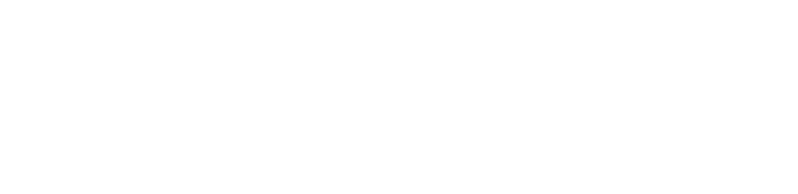
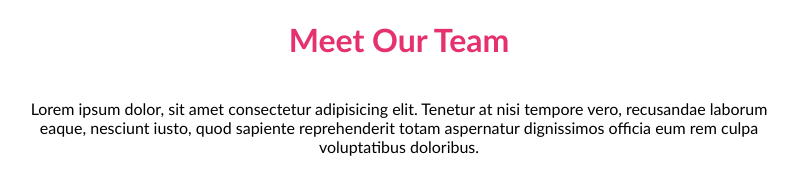
Before and after one commit to marcovalerio93/html-css-float-cards, a plain HTML site: page index.html in a window 1280 px wide. Shown: the whole page, without its empty margins (241-1039 px from the left). Drawn offline with Linux system fonts and the light colour scheme.

Commit message:
cards_title+testo

```diff
--- a/css/style.css
+++ b/css/style.css
@@ -0,0 +1,20 @@
+/* reset */
+*{
+    margin: 0;
+    padding:0;
+    box-sizing: border-box;
+}
+.container{
+    width: 60%;
+    margin: auto;
+}
+.testo{
+    text-align: center;
+    margin-top: 20px;
+    font-family:'Gill Sans', 'Gill Sans MT', Calibri, 'Trebuchet MS', sans-serif;
+}
+h1{
+    color: #e53170;
+    margin-bottom: 40px;
+}
+/* float cards */
--- a/index.html
+++ b/index.html
@@ -5,8 +5,19 @@
     <meta http-equiv="X-UA-Compatible" content="IE=edge">
     <meta name="viewport" content="width=device-width, initial-scale=1.0">
     <title>Float-cards</title>
+    <link rel="stylesheet" href="css/style.css">
 </head>
 <body>
+    <div class="container">
+        <!-- titolo+testo -->
+        <div class="testo">
+            <h1>Meet Our Team</h1>
+            <p>Lorem ipsum dolor, sit amet consectetur adipisicing elit. Tenetur at nisi tempore vero, recusandae laborum eaque, nesciunt iusto, quod sapiente reprehenderit totam aspernatur dignissimos officia eum rem culpa voluptatibus doloribus.</p>
+        </div>
+        <!-- Float cards -->
+
+    </div>
+
 
 </body>
 </html>
```
Also changed, not shown: img/female1.png (added), img/female2.png (added), img/female3.png (added), img/male1.png (added), img/male2.png (added), img/male3.png (added).
